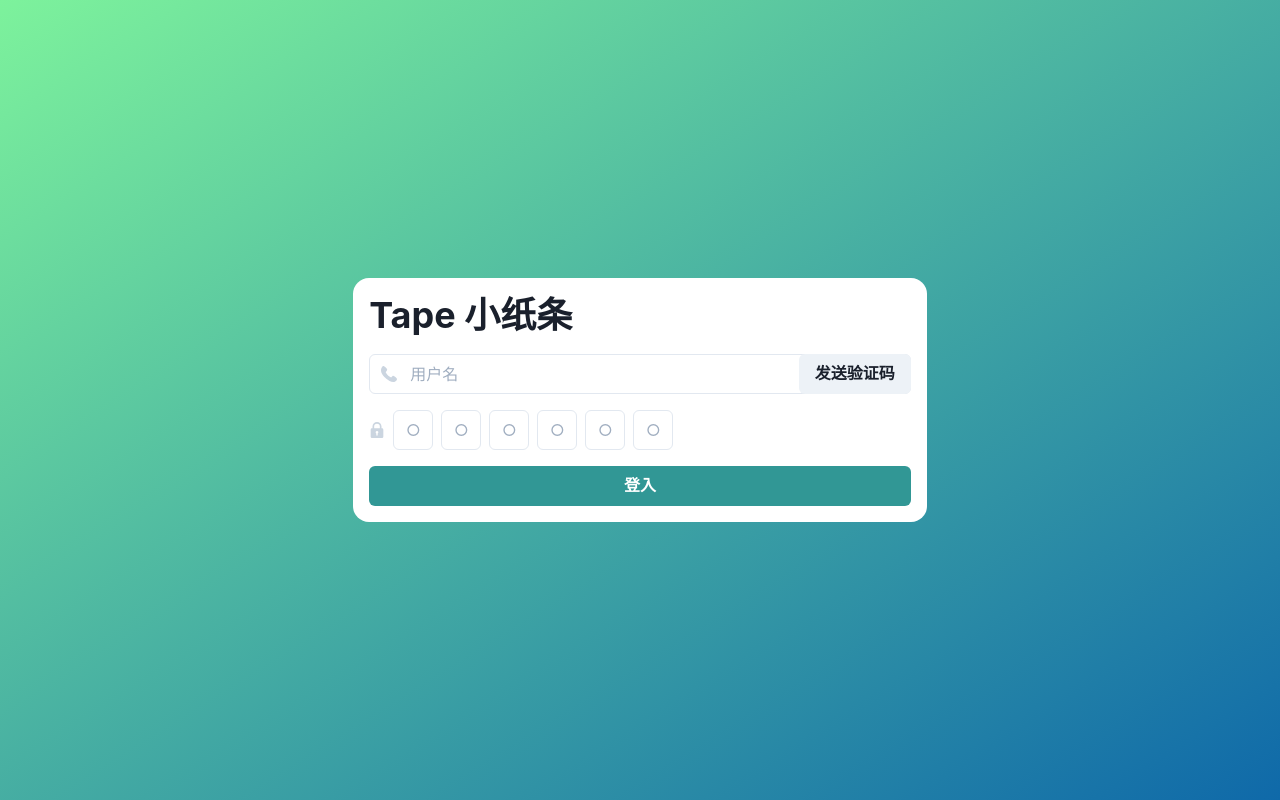
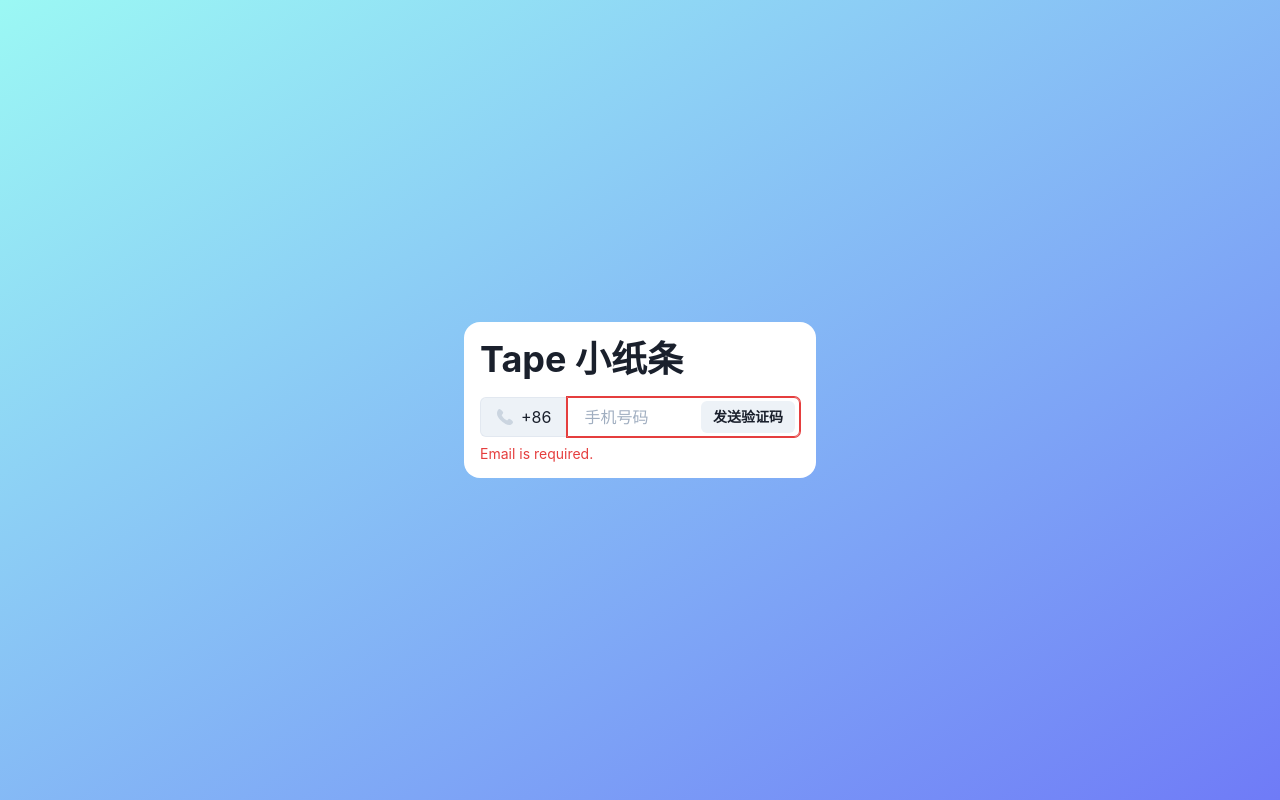
Before and after one commit to xfoxfu/tape-desktop, a React (Vite) app: page /login in a window 1280 px wide. Built offline with nearby package versions, Linux system fonts and the light colour scheme.

Commit message:
feat: minor ui edits

```diff
--- a/index.html
+++ b/index.html
@@ -5,6 +5,31 @@
     <link rel="icon" type="image/svg+xml" href="/src/favicon.svg" />
     <meta name="viewport" content="width=device-width, initial-scale=1.0" />
     <title>Tape</title>
+    <style>
+      body {
+        background: hsla(177, 87%, 79%, 1);
+
+        background: linear-gradient(
+          90deg,
+          hsla(177, 87%, 79%, 1) 0%,
+          hsla(235, 89%, 70%, 1) 100%
+        );
+
+        background: -moz-linear-gradient(
+          90deg,
+          hsla(177, 87%, 79%, 1) 0%,
+          hsla(235, 89%, 70%, 1) 100%
+        );
+
+        background: -webkit-linear-gradient(
+          90deg,
+          hsla(177, 87%, 79%, 1) 0%,
+          hsla(235, 89%, 70%, 1) 100%
+        );
+
+        filter: progid: DXImageTransform.Microsoft.gradient( startColorstr="#9BF8F4", endColorstr="#6F7BF7", GradientType=1 );
+      }
+    </style>
   </head>
   <body>
     <div id="root"></div>
--- a/package.json
+++ b/package.json
@@ -11,6 +11,7 @@
   "dependencies": {
     "@chakra-ui/icons": "^1.1.1",
     "@chakra-ui/react": "^1.8.1",
+    "@chakra-ui/system": "^1.10.1",
     "@emotion/react": "^11",
     "@emotion/styled": "^11",
     "@tauri-apps/api": "^1.0.0-beta.8",
@@ -20,11 +21,16 @@
     "react-router-dom": "^6.2.1"
   },
   "devDependencies": {
+    "@babel/core": ">=7.0.0 <8.0.0",
     "@tauri-apps/cli": "^1.0.0-beta.10",
     "@types/react": "^17.0.33",
     "@types/react-dom": "^17.0.10",
     "@vitejs/plugin-react": "^1.0.7",
+    "msw": "^0.36.8",
     "typescript": "^4.4.4",
     "vite": "^2.7.2"
+  },
+  "msw": {
+    "workerDirectory": "dist"
   }
 }
--- /dev/null
+++ b/src/components/phone_code_input.tsx
@@ -0,0 +1,57 @@
+import { PhoneIcon } from "@chakra-ui/icons";
+import {
+  FormControl,
+  InputGroup,
+  Input,
+  InputRightElement,
+  Button,
+  FormErrorMessage,
+  InputLeftAddon,
+  HStack,
+  Text,
+} from "@chakra-ui/react";
+import { useState } from "react";
+
+export interface PhoneCodeInputProps {
+  onCodeSent: () => unknown;
+}
+
+export const PhoneCodeInput: React.FunctionComponent<PhoneCodeInputProps> = ({
+  onCodeSent,
+}) => {
+  const [phone, setPhone] = useState("");
+
+  const onSendCodeClick = () => {
+    onCodeSent?.();
+  };
+
+  return (
+    <FormControl isRequired isInvalid={true}>
+      <InputGroup>
+        <InputLeftAddon>
+          <HStack>
+            <PhoneIcon color="gray.300" />
+            <Text>+86</Text>
+          </HStack>
+        </InputLeftAddon>
+
+        <Input
+          name="phone"
+          type="tel"
+          placeholder="手机号码"
+          value={phone}
+          onChange={(e) => setPhone(e.currentTarget.value)}
+          pr="6.5rem"
+        />
+        <InputRightElement w="6.5rem">
+          <Button onClick={onSendCodeClick} size="sm">
+            发送验证码
+          </Button>
+        </InputRightElement>
+      </InputGroup>
+      <FormErrorMessage>Email is required.</FormErrorMessage>
+    </FormControl>
+  );
+};
+
+export default PhoneCodeInput;
--- a/src/components/question.tsx
+++ b/src/components/question.tsx
@@ -14,13 +14,7 @@ export const Question: React.FunctionComponent<QuestionProps> = ({
   size,
 }) => {
   return (
-    <Box
-      rounded="2xl"
-      padding={4}
-      bg="white"
-      onClick={onClick}
-      cursor="pointer"
-    >
+    <Box rounded="2xl" p={4} bg="white" onClick={onClick} cursor="pointer">
       <Text fontSize={size}>{text}</Text>
       <Text color="gray.500">{time}</Text>
     </Box>
--- a/src/pages/_app.tsx
+++ b/src/pages/_app.tsx
@@ -7,7 +7,7 @@ import LivePage from "./live";
 
 export const App: React.FunctionComponent = () => {
   return (
-    <Box bgGradient="linear(to-br, #7df29c, #0f69a9)">
+    <Box bgGradient="linear(to-br, #9BF8F4, #6F7BF7)">
       <BrowserRouter>
         <Routes>
           <Route index element={<LoginPage />} />
--- a/src/pages/live.tsx
+++ b/src/pages/live.tsx
@@ -3,7 +3,7 @@ import { Question } from "../components/question";
 
 export const LivePage: React.FunctionComponent = ({ children }) => {
   return (
-    <Center h="100vh" w="100vw" padding={8}>
+    <Center h="100vh" w="100vw" p={8}>
       <Question
         text="Officia enim et cillum aute exercitation nisi. Fugiat eiusmod culpa magna esse consequat eu tempor minim velit occaecat laboris. Culpa et sint sunt reprehenderit occaecat enim irure est qui dolore sit eiusmod cupidatat minim. Excepteur esse incididunt Lorem ea exercitation commodo elit veniam. Ad cillum ex commodo laborum minim est. Cupidatat occaecat mollit deserunt ullamco. Do officia esse nisi ullamco dolor incididunt."
         time="2022-01-08 03:33:19"
--- a/src/pages/login.tsx
+++ b/src/pages/login.tsx
@@ -1,45 +1,47 @@
-import { LockIcon, PhoneIcon } from "@chakra-ui/icons";
+import { LockIcon } from "@chakra-ui/icons";
 import {
-  Button,
   Center,
+  Collapse,
   Container,
   Heading,
   HStack,
-  Input,
-  InputGroup,
-  InputLeftElement,
-  InputRightElement,
   PinInput,
   PinInputField,
   Stack,
 } from "@chakra-ui/react";
+import { invoke } from "@tauri-apps/api";
+import { useState } from "react";
 import { useNavigate } from "react-router-dom";
+import PhoneCodeInput from "../components/phone_code_input";
 
 export const LoginPage: React.FunctionComponent = () => {
+  const [isCodeSent, setIsCodeSent] = useState(false);
+  const [code, setCode] = useState("");
   const navigate = useNavigate();
   const onSubmit = () => {
     navigate("/questions");
   };
+  const onSendCodeClick = () => {
+    setIsCodeSent(true);
+  };
 
   return (
     <Center flexDirection="column" minH="100vh">
-      <Container>
-        <Stack spacing={4} background="white" padding={4} rounded="2xl">
+      <Container w="24rem">
+        <Stack spacing={4} background="white" p={4} rounded="2xl">
           <Heading>Tape 小纸条</Heading>
-          <InputGroup>
-            <InputLeftElement
-              pointerEvents="none"
-              children={<PhoneIcon color="gray.300" />}
-            />
-            <Input type="tel" placeholder="用户名" />
-            <InputRightElement width="7rem">
-              <Button>发送验证码</Button>
-            </InputRightElement>
-          </InputGroup>
 
-          <HStack>
+          <PhoneCodeInput onCodeSent={onSendCodeClick} />
+
+          <Collapse in={isCodeSent} animateOpacity>
+            <HStack ps={3}>
               <LockIcon color="gray.300" />
-            <PinInput>
+              <PinInput
+                onComplete={onSubmit}
+                value={code}
+                onChange={setCode}
+                isDisabled={!isCodeSent}
+              >
                 <PinInputField />
                 <PinInputField />
                 <PinInputField />
@@ -48,10 +50,7 @@ export const LoginPage: React.FunctionComponent = () => {
                 <PinInputField />
               </PinInput>
             </HStack>
-
-          <Button colorScheme="teal" onClick={onSubmit}>
-            登入
-          </Button>
+          </Collapse>
         </Stack>
       </Container>
     </Center>
--- a/src/pages/question.tsx
+++ b/src/pages/question.tsx
@@ -27,7 +27,7 @@ export const QuestionPage: React.FunctionComponent = ({ children }) => {
         onClick={onChoose}
         size="xl"
       />
-      <VStack rounded="2xl" bg="white" w="full" align="start" padding={4}>
+      <VStack rounded="2xl" bg="white" w="full" align="start" p={4}>
         <Marker hint="标记" />
         <Textarea placeholder="回答"></Textarea>
         <HStack w="full">
@@ -39,7 +39,7 @@ export const QuestionPage: React.FunctionComponent = ({ children }) => {
           <Button colorScheme="teal">回答</Button>
         </HStack>
       </VStack>
-      <HStack spacing={8} bg="white" padding={4} borderRadius="2xl" w="full">
+      <HStack spacing={8} bg="white" p={4} borderRadius="2xl" w="full">
         <ButtonGroup isAttached variant="ghost">
           <Button>上一条</Button>
           <Button>下一条</Button>
--- a/src/pages/questions.tsx
+++ b/src/pages/questions.tsx
@@ -15,7 +15,7 @@ export const QuestionsPage: React.FunctionComponent = () => {
 
   return (
     <Flex minH="100vh">
-      <VStack flex="1" padding={4} align="start">
+      <VStack flex="1" p={4} align="start">
         <Button onClick={onOpenLiveWindow}>打开直播助手</Button>
         <Marker />
         <Question
@@ -29,7 +29,7 @@ export const QuestionsPage: React.FunctionComponent = () => {
           onClick={onChoose}
         />
       </VStack>
-      <Box flex="2" padding={4}>
+      <Box flex="2" p={4}>
         <Outlet />
       </Box>
     </Flex>
```
Also changed, not shown: 1 other file (tests, documents, lock files or other folders). Lines whose indentation alone changed are shown as unchanged.
